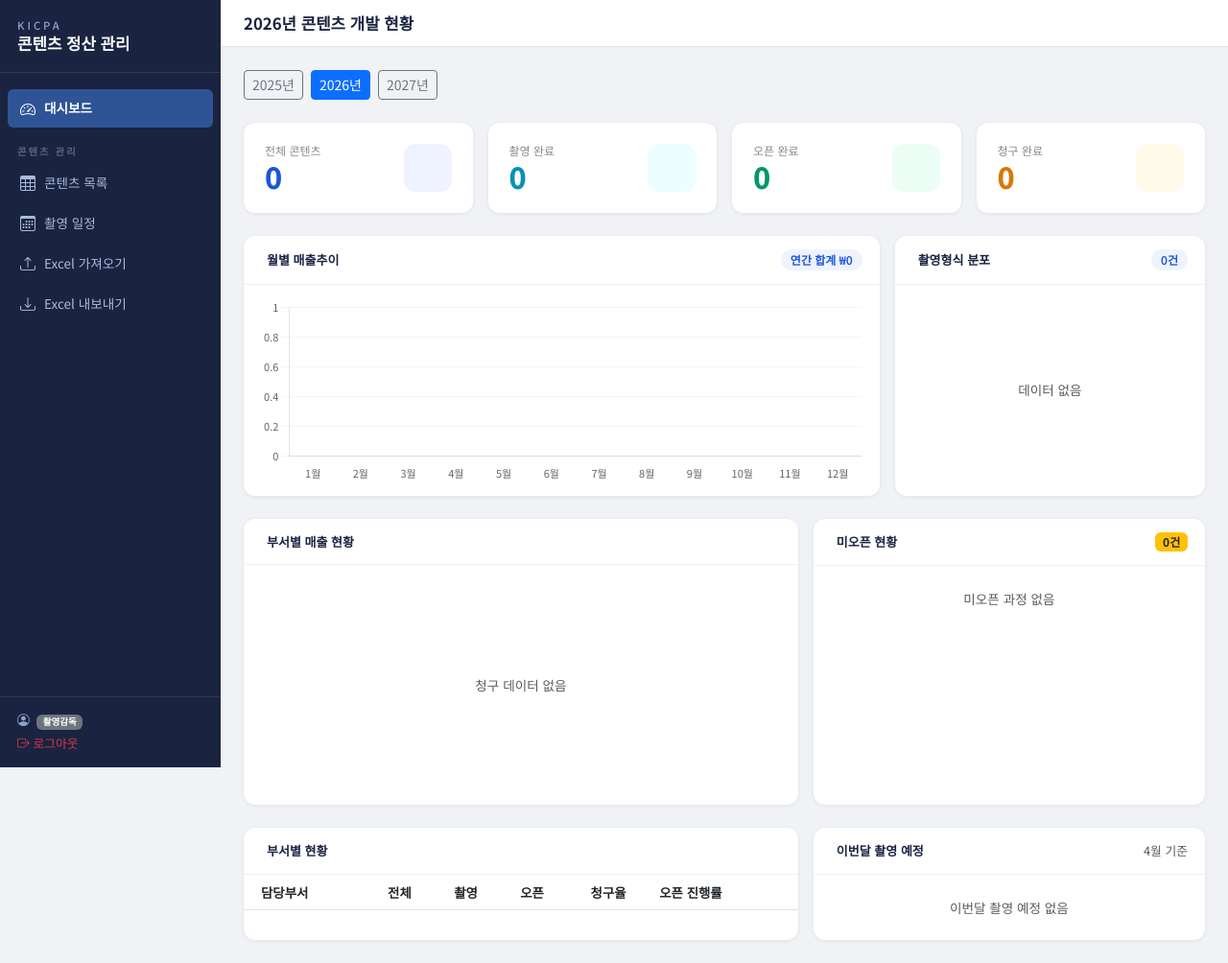
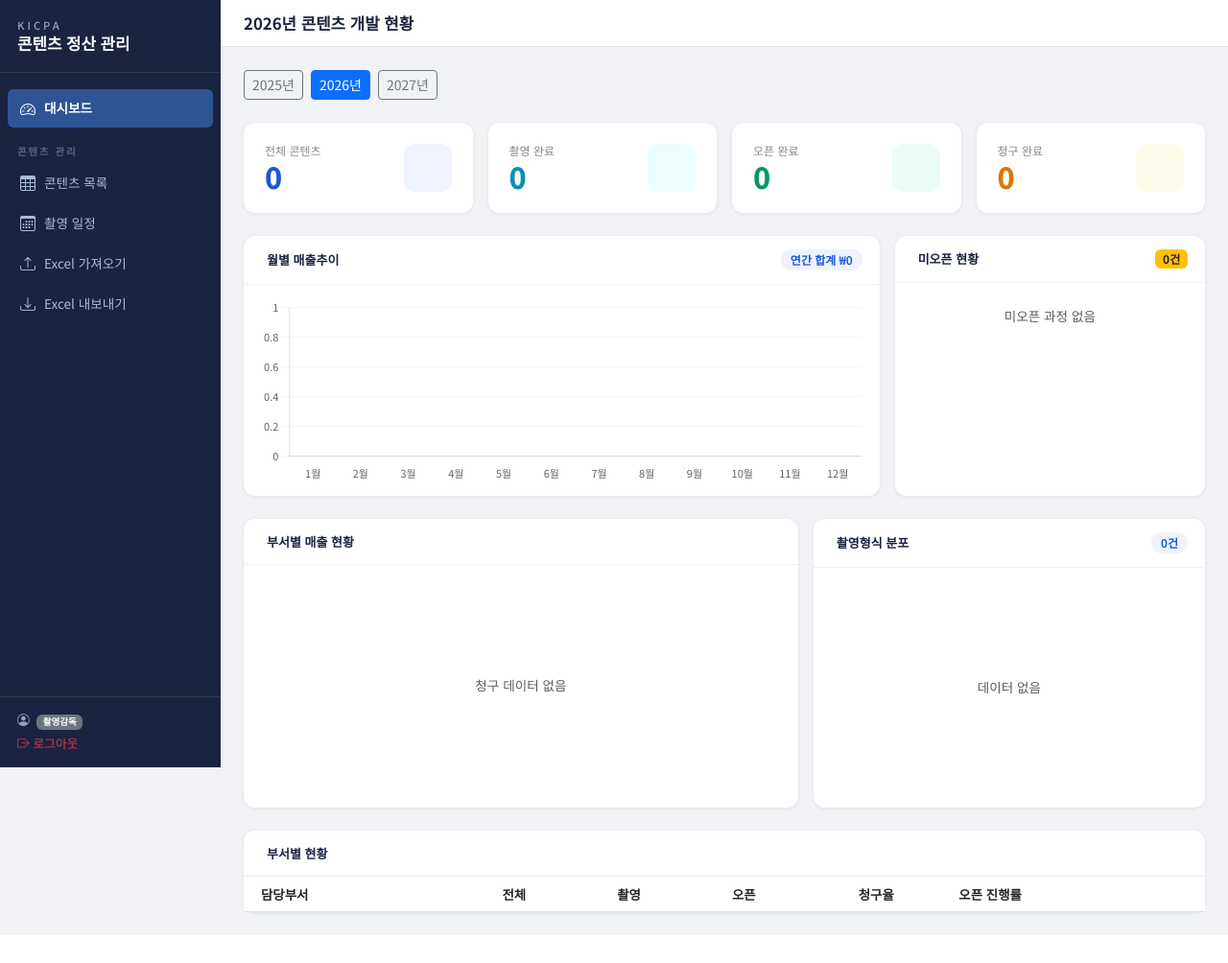
Before and after one commit to adoro-design/kicpa-tool, a FastAPI app: page / in a window 1280 px wide. Shown: the whole page at 96% size. After the commit the page ends 975 px from the top, so only its background shows below. Run offline with FastAPI, Linux system fonts and the light colour scheme; the visitor is signed in with stand-in values (Sample User, id 1); data that the repository does not hold is empty; some libraries are stand-ins or nearby versions.

Commit message:
대시보드 재조정

```diff
--- a/templates/dashboard.html
+++ b/templates/dashboard.html
@@ -76,26 +76,54 @@
     <div class="dash-card">
       <div class="dash-card-header">
         <span class="title">
-          <iconify-icon icon="mdi:chart-donut-variant" width="16" style="color:#7c3aed;"></iconify-icon>
-          촬영형식 분포
+          <iconify-icon icon="mdi:clock-alert-outline" width="16" style="color:#d97706;"></iconify-icon>
+          미오픈 현황
         </span>
-        <span class="total-badge">{{ total }}건</span>
+        <span class="badge bg-warning text-dark">{{ not_opened|length }}건</span>
       </div>
-      <div class="dash-card-body d-flex align-items-center justify-content-center" style="height:220px;">
-        {% if format_counts %}
-        <canvas id="formatChart"></canvas>
+      <div style="max-height:220px; overflow-y:auto;">
+        {% if not_opened %}
+        <table class="table table-hover" style="font-size:.8rem; margin-bottom:0;">
+          <thead>
+            <tr>
+              <th style="padding-left:18px;">과정명</th>
+              <th class="text-center">경과일</th>
+            </tr>
+          </thead>
+          <tbody>
+          {% for c, days in not_opened[:8] %}
+          <tr>
+            <td style="padding-left:18px; max-width:180px; white-space:nowrap; overflow:hidden; text-overflow:ellipsis;" title="{{ c.course_name }}">
+              {{ c.course_name | clean_name }}
+            </td>
+            <td class="text-center">
+              {% if days >= 60 %}
+              <span class="badge bg-danger">{{ days }}일</span>
+              {% elif days >= 30 %}
+              <span class="badge bg-warning text-dark">{{ days }}일</span>
+              {% else %}
+              <span class="badge bg-light text-muted border">{{ days }}일</span>
+              {% endif %}
+            </td>
+          </tr>
+          {% endfor %}
+          {% if not_opened|length > 8 %}
+          <tr><td colspan="2" class="text-center text-muted py-2" style="font-size:.75rem;">외 {{ not_opened|length - 8 }}건</td></tr>
+          {% endif %}
+          </tbody>
+        </table>
         {% else %}
-        <span class="text-muted" style="font-size:.85rem;">데이터 없음</span>
+        <div class="text-center py-4 text-muted" style="font-size:.85rem;">미오픈 과정 없음</div>
         {% endif %}
       </div>
     </div>
   </div>
 </div>
 
-<!-- ③ 부서별 월별 비교 -->
+<!-- ③ 부서별 월별 비교 + 이번달 촬영 예정 -->
 {% if dept_monthly %}
 <div class="row g-3 mb-4">
-  <div class="col-12">
+  <div class="col-md-8">
     <div class="dash-card">
       <div class="dash-card-header">
         <span class="title">
@@ -139,53 +203,25 @@
     <div class="dash-card">
       <div class="dash-card-header">
         <span class="title">
-          <iconify-icon icon="mdi:clock-alert-outline" width="16" style="color:#d97706;"></iconify-icon>
-          미오픈 현황
+          <iconify-icon icon="mdi:chart-donut-variant" width="16" style="color:#7c3aed;"></iconify-icon>
+          촬영형식 분포
         </span>
-        <span class="badge bg-warning text-dark">{{ not_opened|length }}건</span>
+        <span class="total-badge">{{ total }}건</span>
       </div>
-      <div style="max-height:250px; overflow-y:auto;">
-        {% if not_opened %}
-        <table class="table table-hover" style="font-size:.8rem; margin-bottom:0;">
-          <thead>
-            <tr>
-              <th style="padding-left:18px;">과정명</th>
-              <th class="text-center">경과일</th>
-            </tr>
-          </thead>
-          <tbody>
-          {% for c, days in not_opened[:10] %}
-          <tr>
-            <td style="padding-left:18px; max-width:200px; white-space:nowrap; overflow:hidden; text-overflow:ellipsis;" title="{{ c.course_name }}">
-              {{ c.course_name | clean_name }}
-            </td>
-            <td class="text-center">
-              {% if days >= 60 %}
-              <span class="badge bg-danger">{{ days }}일</span>
-              {% elif days >= 30 %}
-              <span class="badge bg-warning text-dark">{{ days }}일</span>
-              {% else %}
-              <span class="badge bg-light text-muted border">{{ days }}일</span>
-              {% endif %}
-            </td>
-          </tr>
-          {% endfor %}
-          {% if not_opened|length > 10 %}
-          <tr><td colspan="2" class="text-center text-muted py-2" style="font-size:.75rem;">외 {{ not_opened|length - 10 }}건</td></tr>
-          {% endif %}
-          </tbody>
-        </table>
+      <div class="dash-card-body d-flex align-items-center justify-content-center" style="height:250px;">
+        {% if format_counts %}
+        <canvas id="formatChart"></canvas>
         {% else %}
-        <div class="text-center py-4 text-muted" style="font-size:.85rem;">미오픈 과정 없음</div>
+        <span class="text-muted" style="font-size:.85rem;">데이터 없음</span>
         {% endif %}
       </div>
     </div>
   </div>
 </div>
 
-<!-- ⑤ 부서별 현황 테이블 + 이번달 촬영 예정 -->
+<!-- ⑤ 부서별 현황 테이블 -->
 <div class="row g-3">
-  <div class="col-md-7">
+  <div class="col-12">
     <div class="dash-card">
       <div class="dash-card-header">
         <span class="title">
@@ -229,42 +265,6 @@
         {% endfor %}
         </tbody>
       </table>
-    </div>
-  </div>
-  <div class="col-md-5">
-    <div class="dash-card">
-      <div class="dash-card-header">
-        <span class="title">
-          <iconify-icon icon="mdi:calendar-today-outline" width="16" style="color:#059669;"></iconify-icon>
-          이번달 촬영 예정
-        </span>
-        <span class="text-muted" style="font-size:.8rem;">{{ today.month }}월 기준</span>
-      </div>
-      <div style="max-height:340px; overflow-y:auto;">
-        {% if this_month_courses %}
-        <table class="table table-hover" style="font-size:.8rem; margin-bottom:0;">
-          <tbody>
-          {% for c in this_month_courses %}
-          <tr>
-            <td style="padding-left:18px;">
-              <div style="font-size:.82rem; font-weight:600; max-width:190px; overflow:hidden; text-overflow:ellipsis; white-space:nowrap;">
-                {{ c.course_name | clean_name }}
-              </div>
-              <div class="text-muted" style="font-size:.75rem;">
-                {{ c.department }} · {{ c.shooting_date.strftime('%m/%d') if c.shooting_date else '-' }}
-              </div>
-            </td>
-            <td class="text-end" style="white-space:nowrap; padding-right:18px;">
-              {% if c.shooting_format %}<span class="badge-format">{{ c.shooting_format }}</span>{% endif %}
-            </td>
-          </tr>
-          {% endfor %}
-          </tbody>
-        </table>
-        {% else %}
-        <div class="text-center py-4 text-muted" style="font-size:.85rem;">이번달 촬영 예정 없음</div>
-        {% endif %}
-      </div>
     </div>
   </div>
 </div>
```
Also changed, not shown: other parts of templates/dashboard.html (+37 -1 lines).
